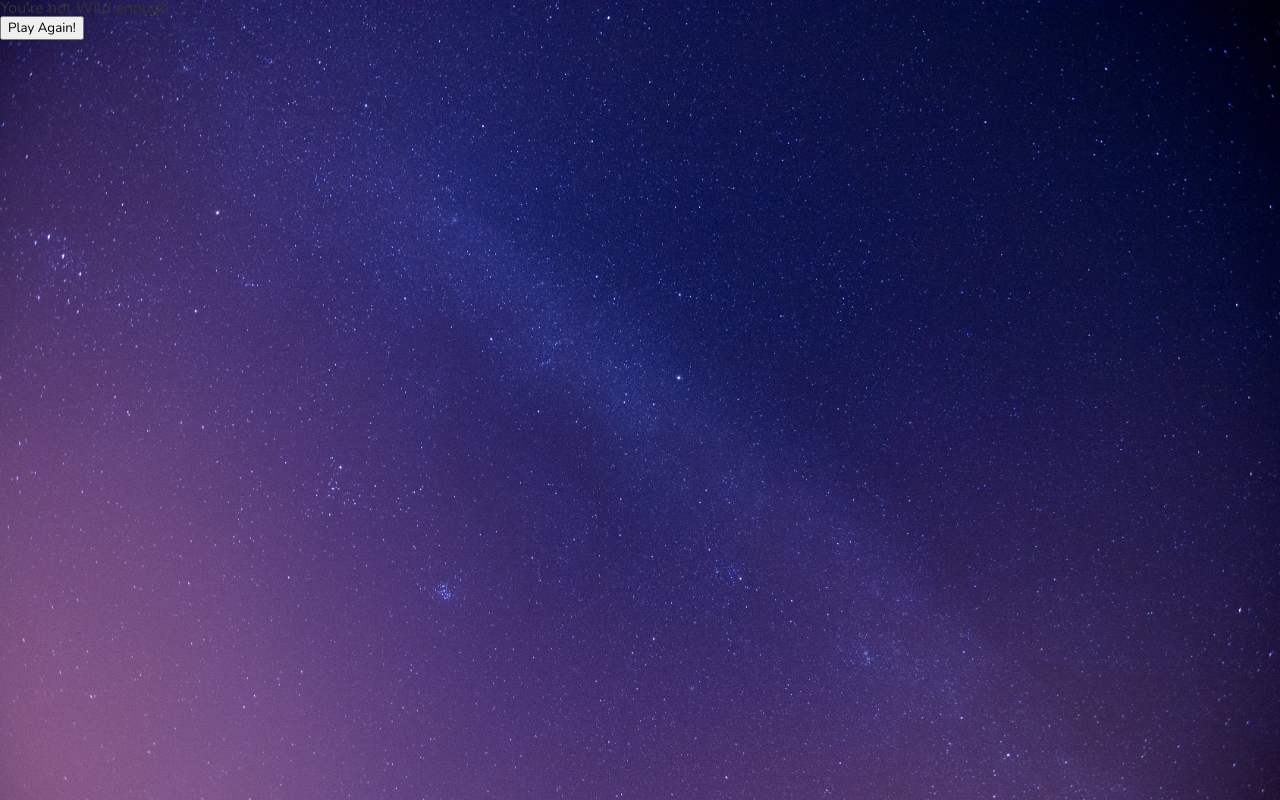
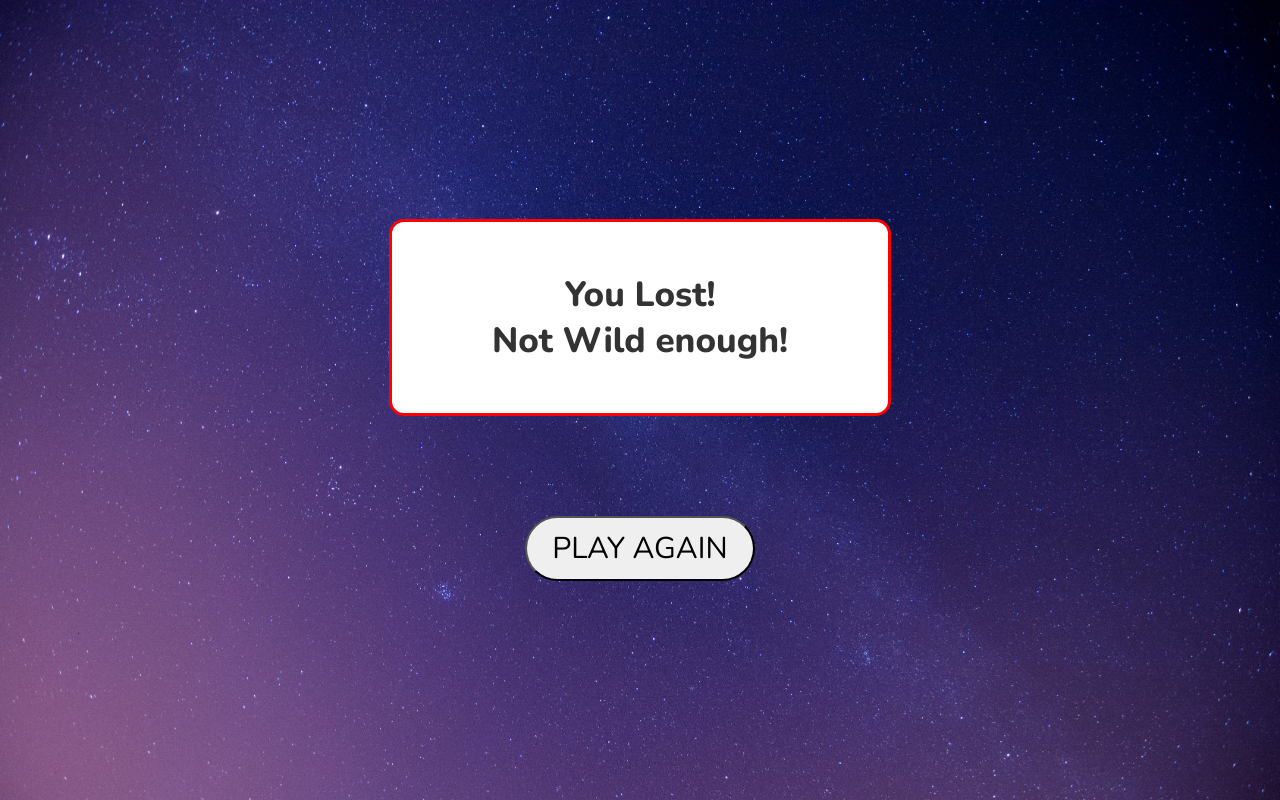
Before and after one commit to SoFar-SoGood/master, a React (Create React App) app: page /result in a window 1280 px wide. Built offline with nearby package versions, Linux system fonts and the light colour scheme.

Commit message:
finished result-page css

```diff
--- a/src/components/ResultMessage/ResultMessage.js
+++ b/src/components/ResultMessage/ResultMessage.js
@@ -3,7 +3,24 @@ const ResultMessage = (props) => {
   //console.log(props.message);
   return (
     <div>
-      <h1>{props.message}</h1>
+      {props.color === "red" && (
+        <div className="result-page-message red">
+          <h1>{props.title}</h1>
+          <h1>{props.message}</h1>
+        </div>
+      )}
+      {props.color === "orange" && (
+        <div className="result-page-message orange">
+          <h1>{props.title}</h1>
+          <h1>{props.message}</h1>
+        </div>
+      )}
+      {props.color === "green" && (
+        <div className="result-page-message green">
+          <h1>{props.title}</h1>
+          <h1>{props.message}</h1>
+        </div>
+      )}
     </div>
   );
 };
--- a/src/components/ResultPage/ReaultPage.css
+++ /dev/null
@@ -1,5 +0,0 @@
-.result-page-wrapper {
-  display: flex;
-  align-items: center;
-  justify-content: center;
-}
--- /dev/null
+++ b/src/components/ResultPage/ResultPage.css
@@ -0,0 +1,45 @@
+.result-page-wrapper {
+  display: flex;
+  align-items: center;
+  justify-content: center;
+  height: 100vh;
+  text-align: center;
+}
+.result-page-buttons {
+  border-radius: 100px;
+  padding: 10px 25px;
+  font-size: 20px;
+}
+.result-page-message {
+  background-color: white;
+  padding: 30px;
+  line-height: 1.3;
+  border-radius: 15px;
+  font-weight: 800;
+  font-size: 25px;
+  margin-bottom: 100px;
+}
+.red {
+  border: 3px solid red;
+}
+.orange {
+  border: 3px solid orange;
+}
+.green {
+  border: 3px solid green;
+}
+@media screen and (min-width: 600px) {
+  .result-page-message {
+    padding: 30px 80px;
+    font-size: 30px;
+  }
+  .result-page-buttons {
+    font-size: 30px;
+  }
+}
+@media screen and (min-width: 1024px) {
+  .result-page-message {
+    padding: 50px 100px;
+    font-size: 35px;
+  }
+}
--- a/src/components/ResultPage/ResultPage.js
+++ b/src/components/ResultPage/ResultPage.js
@@ -1,4 +1,5 @@
 import React from "react";
+import "./ResultPage.css";
 import ResultMessage from "../ResultMessage/ResultMessage";
 
 function ResultPage(props) {
@@ -12,16 +13,30 @@ function ResultPage(props) {
     <div className="result-page-wrapper">
       <div>
         {props.currentQuestion <= 5 && (
-          <ResultMessage message="You're not Wild enough" />
+          <ResultMessage
+            title="You Lost!"
+            message="Not Wild enough!"
+            color="red"
+          />
         )}
         {props.currentQuestion > 5 && props.currentQuestion <= 14 && (
-          <ResultMessage message="Try harder to be Wilder" />
+          <ResultMessage
+            title="You Lost!"
+            message="Try harder to be Wilder!"
+            color="orange"
+          />
         )}
         {props.currentQuestion === 15 && (
-          <ResultMessage message="May the force be with you my Wildest one" />
+          <ResultMessage
+            title="Congratulations!"
+            message="May the force be with you my Wildest one!"
+            color="green"
+          />
         )}
 
-        <button onClick={resetQuestions}>Play Again!</button>
+        <button onClick={resetQuestions} className="result-page-buttons">
+          PLAY AGAIN
+        </button>
       </div>
     </div>
   );
```
